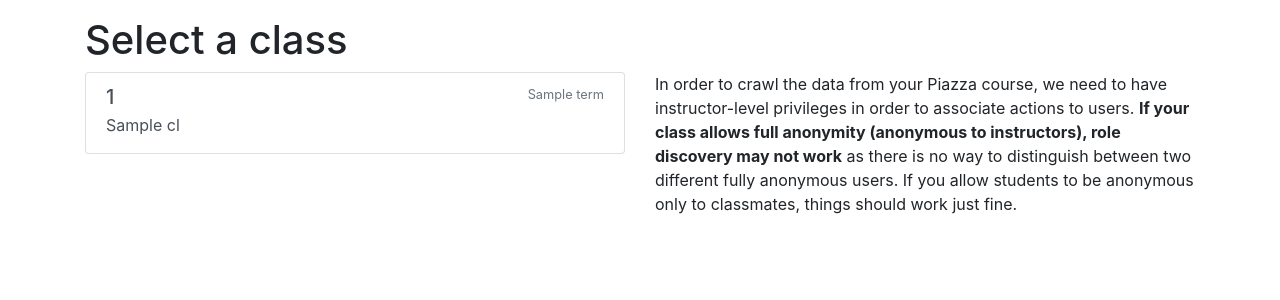
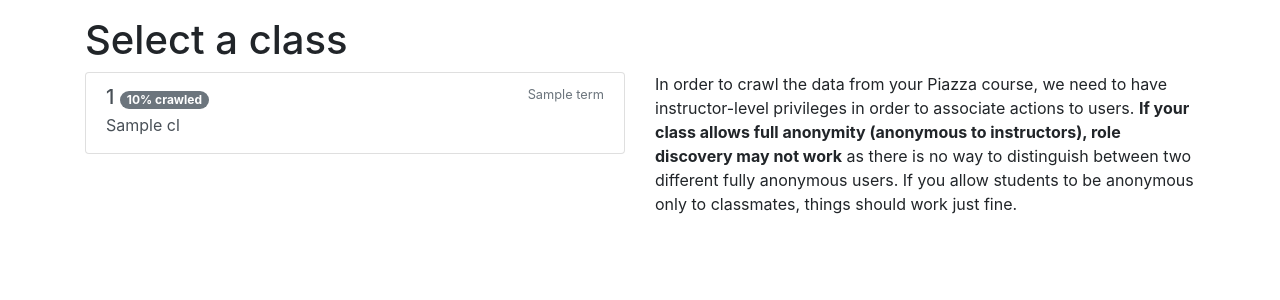
Before and after one commit to skystrife/piazza-roles, a Flask app: template web/roles/templates/classes.html in a window 1280 px wide. Shown: the part 56-356 px from the top of the page. Run offline with Flask 2, Linux system fonts and the light colour scheme; the template is opened without the code that fills it: most values are stand-ins (such as "Sample title", 1, 10 or a date in 2020); parts of the project's set-up code (start-up, migrations or seed data) failed here and were passed over; some libraries are stand-ins or nearby versions.

Commit message:
Add crawled/not crawled badges to classes list.

```diff
--- a/web/roles/templates/classes.html
+++ b/web/roles/templates/classes.html
@@ -22,7 +22,7 @@
             {% for cls in classes %}
             <a href="{{ url_for('.view_class', network_id=cls.id) }}" class="list-group-item list-group-item-action flex-column align-items-start">
                 <div class="d-flex w-100 justify-content-between">
-                    <h5 class="mb-1">{{ cls.number }}</h5>
+                    <h5 class="mb-1">{{ cls.number }} <small>{% if cls.crawl %}{% if cls.crawl.finished %}<span class="badge badge-primary badge-pill">Crawled</span>{% else %}<span class="badge badge-secondary badge-pill">{{ cls.crawl.progress() }}% crawled</span>{% endif %}{% else %}<span class="badge badge-secondary badge-pill">Not crawled</span>{% endif %}</small></h5>
                     <small class="text-muted">{{ cls.term }}</small>
                 </div>
                 <p class="mb-1">{{ cls.name }}</p>
```
